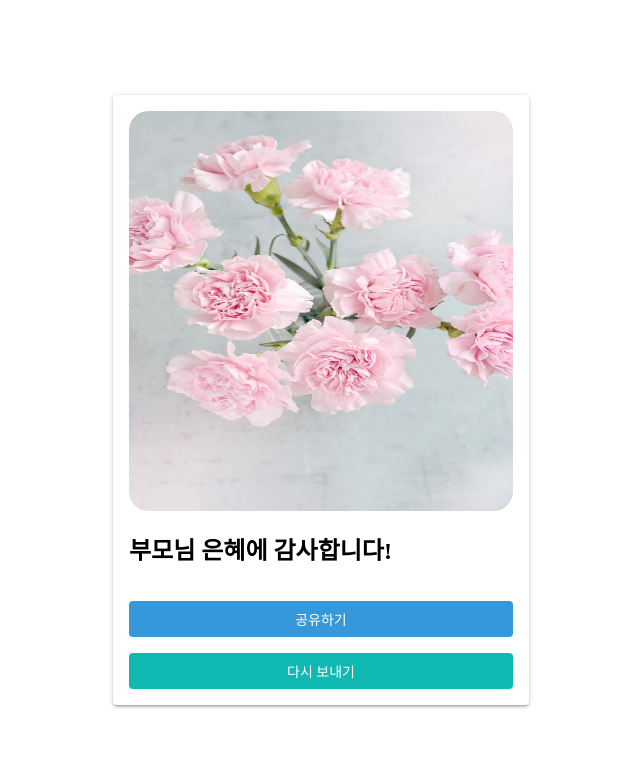
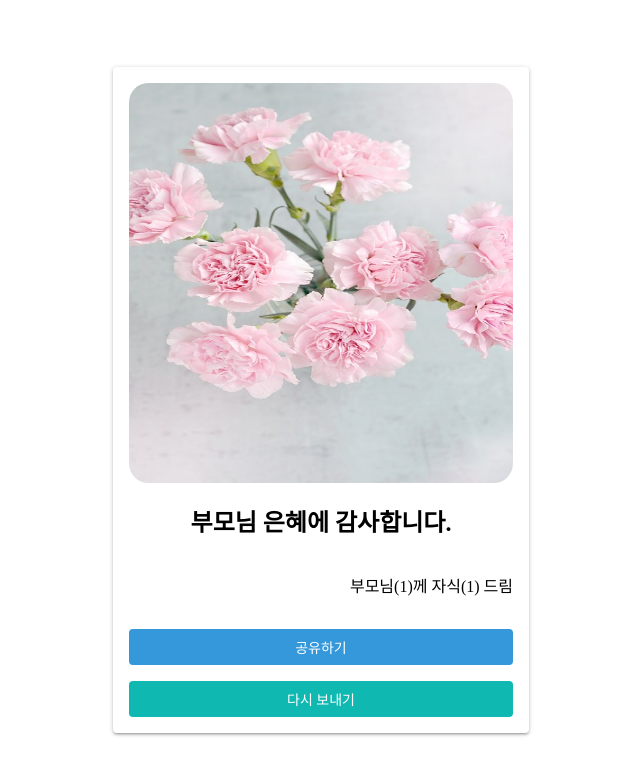
Before and after one commit to qvil/parents-day, a React (Create React App) app: page /1/1 in a window 1280 px wide. Shown: the top 774 px of the page, without its empty margins (319-959 px from the left). Built offline with nearby package versions, Linux system fonts and the light colour scheme.

Commit message:
Parent child name version.

```diff
--- a/src/App.js
+++ b/src/App.js
@@ -13,7 +13,8 @@ function App() {
         <Router basename={process.env.PUBLIC_URL}>
           <Switch>
             <Route path="/" exact component={Home} />
-            <Route path="/:parent/:child" component={Carnation} />
+            <Route path="/:parent/:child" exact component={Carnation} />
+            <Route path="/:parent/:child/:message" component={Carnation} />
             <Route component={Home} />
           </Switch>
         </Router>
--- a/src/Carnation.js
+++ b/src/Carnation.js
@@ -1,19 +1,33 @@
 import React from "react";
+import styled from "styled-components";
 import { CardForm, Button, LinkButton, PhotoFrame } from "./components";
 
 const randomNumber = (min, max) =>
   Math.floor(Math.random() * (max - min + 1)) + min;
 
+const Message = styled.h2`
+  text-align: center;
+`;
+
+const FromTo = styled.p`
+  text-align: right;
+`;
+
 const Carnation = props => {
-  console.log("TCL: match", props);
+  const {
+    parent,
+    child,
+    message = "부모님 은혜에 감사합니다."
+  } = props.match.params;
+
   return (
     <CardForm>
       <PhotoFrame
         src={require(`./img/carnation${randomNumber(1, 6)}.jpg`)}
         alt="carnation"
       />
-      <h2>부모님 은혜에 감사합니다!</h2>
-      {/* {`parent: ${parent}, child: ${child}`} */}
+      <Message>{message}</Message>
+      <FromTo>{`부모님(${parent})께 자식(${child}) 드림`}</FromTo>
       <Button>공유하기</Button>
       <LinkButton to="/" color="rgba(15, 185, 177, 1)">
         다시 보내기
--- a/src/Home.js
+++ b/src/Home.js
@@ -3,7 +3,6 @@ import { withRouter } from "react-router-dom";
 import { CardForm, Input, Button } from "./components";
 
 function Home(props) {
-  console.log("TCL: Home -> props", props);
   const [state, setState] = useState({
     parentName: "",
     myName: "",
@@ -29,16 +28,12 @@ function Home(props) {
       alert("내 이름을 입력하세요.");
       return;
     }
-    if (state.message.trim() === "") {
-      alert("메시지를 입력하세요.");
-      return;
-    }
+    // if (state.message.trim() === "") {
+    //   alert("메시지를 입력하세요.");
+    //   return;
+    // }
 
-    props.history.push(`${state.parentName}/${state.myName}?${state.message}`);
-    // props.history.push({
-    //   pathname: `${state.parentName}/${state.myName}?name="qvil`,
-    //   search: "?name=qvil"
-    // });
+    props.history.push(`${state.parentName}/${state.myName}/${state.message}`);
   };
 
   return (
```
